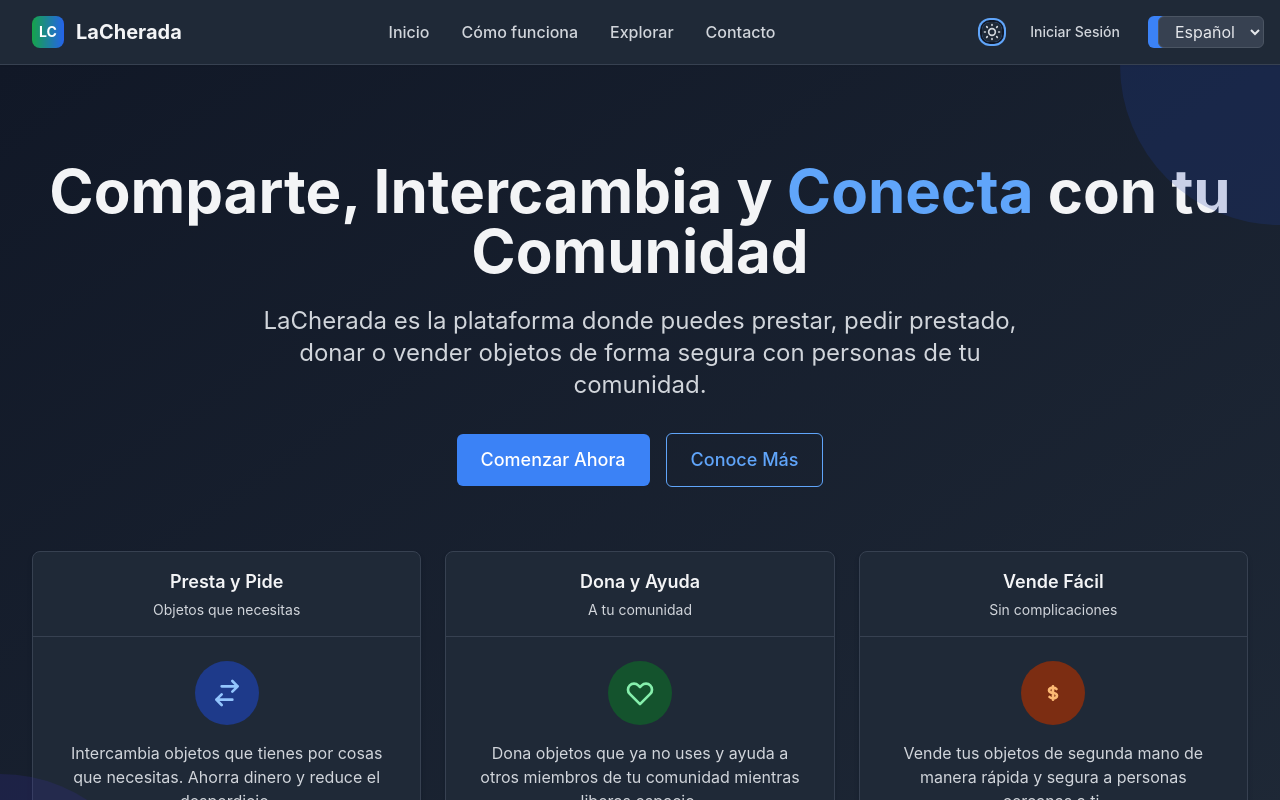
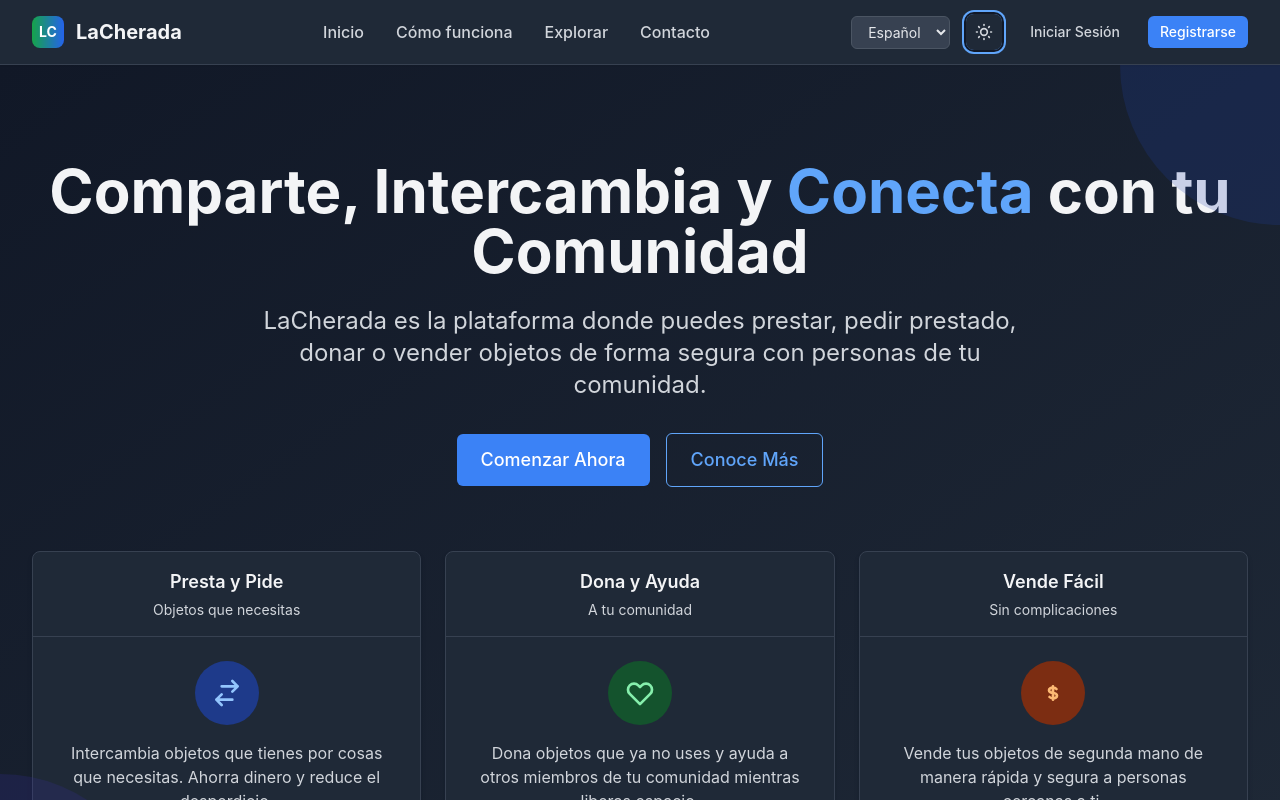
Before and after one commit to Yeyz75/la-cherada, a Vue app: page / in a window 1280 px wide. Both pictures are taken after a click on the button "Switch to dark mode". Shown: the top 800 px of the page. Built offline with nearby package versions, Linux system fonts and the light colour scheme.

Commit message:
feat(navbar): integrate LanguageSwitcher component into Navbar for improved accessibility

```diff
--- a/src/App.vue
+++ b/src/App.vue
@@ -2,11 +2,6 @@
   <div id="app">
     <!-- Main Layout wraps all pages -->
     <MainLayout>
-      <!-- Language switcher in top right corner -->
-      <div class="fixed top-4 right-4 z-50">
-        <LanguageSwitcher />
-      </div>
-
       <!-- Router view will render the current page component -->
       <router-view />
     </MainLayout>
@@ -14,7 +9,6 @@
 </template>
 
 <script setup lang="ts">
-import LanguageSwitcher from './components/LanguageSwitcher.vue'
 import { MainLayout } from '@/layouts'
 import { useTheme } from '@/composables/useTheme'
 
--- a/src/components/LanguageSwitcher.vue
+++ b/src/components/LanguageSwitcher.vue
@@ -3,7 +3,7 @@
     <select
       v-model="currentLocale"
       @change="handleLanguageChange"
-      class="px-3 py-1 border border-gray-300 rounded-md focus:outline-none focus:ring-2 focus:ring-blue-500 focus:border-blue-500 dark:bg-gray-700 dark:border-gray-600 dark:text-gray-200"
+      class="px-3 py-1.5 text-sm border border-gray-300 rounded-md bg-white text-gray-700 focus:outline-none focus:ring-2 focus:ring-blue-500 focus:border-blue-500 transition-colors duration-200 dark:bg-gray-700 dark:border-gray-600 dark:text-gray-200 hover:border-gray-400 dark:hover:border-gray-500"
     >
       <option value="es">Español</option>
       <option value="en">English</option>
@@ -36,4 +36,15 @@ onMounted(() => {
 .language-switcher {
   @apply inline-block;
 }
+
+.language-switcher select {
+  @apply cursor-pointer;
+}
+
+/* Responsive adjustments */
+@media (max-width: 640px) {
+  .language-switcher select {
+    @apply px-2 py-1 text-xs;
+  }
+}
 </style>
--- a/src/components/ThemeToggle.vue
+++ b/src/components/ThemeToggle.vue
@@ -3,6 +3,10 @@
     :aria-label="getThemeLabel()"
     :title="getThemeLabel()"
     class="theme-toggle-button"
+    :class="[
+      size ? `size-${size}` : '',
+      variant !== 'ghost' ? `variant-${variant}` : ''
+    ]"
     @click="toggleTheme"
   >
     <!-- Sol/Luna icon con animación -->
@@ -87,6 +91,9 @@ const { isDark, toggleTheme, getThemeLabel } = useTheme()
     @apply p-3 text-lg;
   }
 
+  /* Default size (md) */
+  @apply p-2 text-base;
+
   /* Variant styles */
   @apply text-gray-600 hover:text-gray-900 hover:bg-gray-100;
   @apply dark:text-gray-300 dark:hover:text-gray-100 dark:hover:bg-gray-800;
@@ -123,10 +130,14 @@ const { isDark, toggleTheme, getThemeLabel } = useTheme()
   @apply select-none;
 }
 
-/* Responsive utility para ocultar label en móvil */
+/* Responsive improvements */
 @media (max-width: 640px) {
+  .theme-toggle-button {
+    @apply gap-1.5 p-1.5;
+  }
+
   .theme-toggle-label {
-    @apply sr-only;
+    @apply hidden;
   }
 }
 
--- a/src/layouts/Navbar.vue
+++ b/src/layouts/Navbar.vue
@@ -33,6 +33,9 @@
 
         <!-- Botones de autenticación y tema -->
         <div class="hidden md:flex items-center space-x-4">
+          <!-- Language Switcher -->
+          <LanguageSwitcher />
+
           <!-- Theme Toggle -->
           <ThemeToggle />
 
@@ -105,6 +108,7 @@
           :class="{
             'text-blue-600 bg-blue-50': $route.path === item.href
           }"
+          @click.stop
         >
           {{ item.name }}
         </router-link>
@@ -114,15 +118,20 @@
       <div
         class="px-4 py-3 border-t border-gray-200 space-y-2 dark:border-gray-700"
       >
+        <!-- Language Switcher para móvil -->
+        <div class="flex justify-center pb-2" @click.stop>
+          <LanguageSwitcher />
+        </div>
+
         <!-- Theme Toggle para móvil -->
-        <div class="flex justify-center pb-2">
-          <ThemeToggle show-label />
+        <div class="flex justify-center pb-2" @click.stop>
+          <ThemeToggle />
         </div>
 
         <BaseButton
           variant="outline"
           size="sm"
-          @click="handleLogin"
+          @click.stop="handleLogin"
           class="w-full"
         >
           Iniciar Sesión
@@ -130,7 +139,7 @@
         <BaseButton
           variant="primary"
           size="sm"
-          @click="handleRegister"
+          @click.stop="handleRegister"
           class="w-full"
         >
           Registrarse
@@ -144,6 +153,7 @@
 import { ref, onMounted, onUnmounted } from 'vue'
 import { BaseButton } from '@/components/common'
 import ThemeToggle from '@/components/ThemeToggle.vue'
+import LanguageSwitcher from '@/components/LanguageSwitcher.vue'
 
 interface NavigationItem {
   name: string
```
